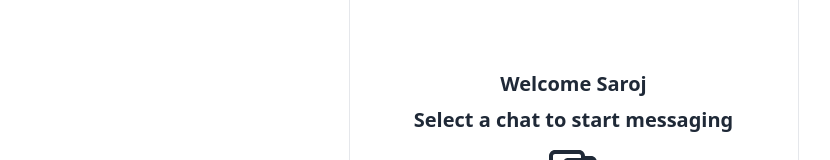
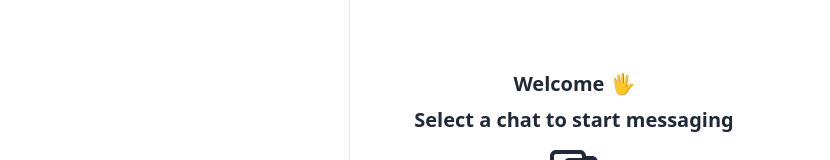
Before and after one commit to Sawrozzz/realtime-chat-app, a React (Vite) app in the folder Frontend/: page / in a window 1280 px wide. Shown: the part 270-430 px from the top of the page, without its empty margins (225-1055 px from the left). Built offline with nearby package versions, Linux system fonts and the light colour scheme; no server answers; sample sign-in values are in the browser's storage.

Commit message:
added feat : name of loggedIn user shown up

```diff
--- a/Frontend/src/components/messagebox/MessageBox.jsx
+++ b/Frontend/src/components/messagebox/MessageBox.jsx
@@ -3,13 +3,14 @@ import MessageList from "./MessageList";
 import MessageInput from "./MessageInput";
 import { TiMessages } from "react-icons/ti";
 import useConversation from "../../storeZustand/useConversation";
+import { useAuthContext } from "../../context/AuthContext";
 const MessageBox = () => {
-const {selectedConversation, setSelectedConversation} = useConversation()
-useEffect(()=>{
-  return () => setSelectedConversation(null) //cleanup function (unmount)
-},[setSelectedConversation])
+  const { selectedConversation, setSelectedConversation } = useConversation();
+  useEffect(() => {
+    return () => setSelectedConversation(null); //cleanup function (unmount)
+  }, [setSelectedConversation]);
   return (
-    <div className="md:min-w-[450px] flex flex-col border ">
+    <div className="md:min-w-[450px] flex flex-col border-l ">
       {!selectedConversation ? (
         <NoChatSelected />
       ) : (
@@ -17,7 +18,10 @@ useEffect(()=>{
           <div className="bg-gray-700 px-3 mb-2 h-12 text-left">
             <span className="label-text ">
               To:
-              <span className="text-slate-300 font-bold "> {selectedConversation.fullName} </span>
+              <span className="text-slate-300 font-bold ">
+                {" "}
+                {selectedConversation.fullName}{" "}
+              </span>
             </span>
           </div>
           <MessageList />
@@ -31,10 +35,11 @@ useEffect(()=>{
 export default MessageBox;
 
 const NoChatSelected = () => {
+  const { authUser } = useAuthContext();
   return (
     <div className="flex items-center justify-center w-full h-full">
       <div className="px-4 text-center sm:text-lg md:text-xl font-semibold flex flex-col items-center gap-2">
-        <p>Welcome Saroj </p>
+        <p>Welcome 🖐️ {authUser.fullName} </p>
         <p>Select a chat to start messaging</p>
         <TiMessages className="text-5xl text-center" />
       </div>
```
